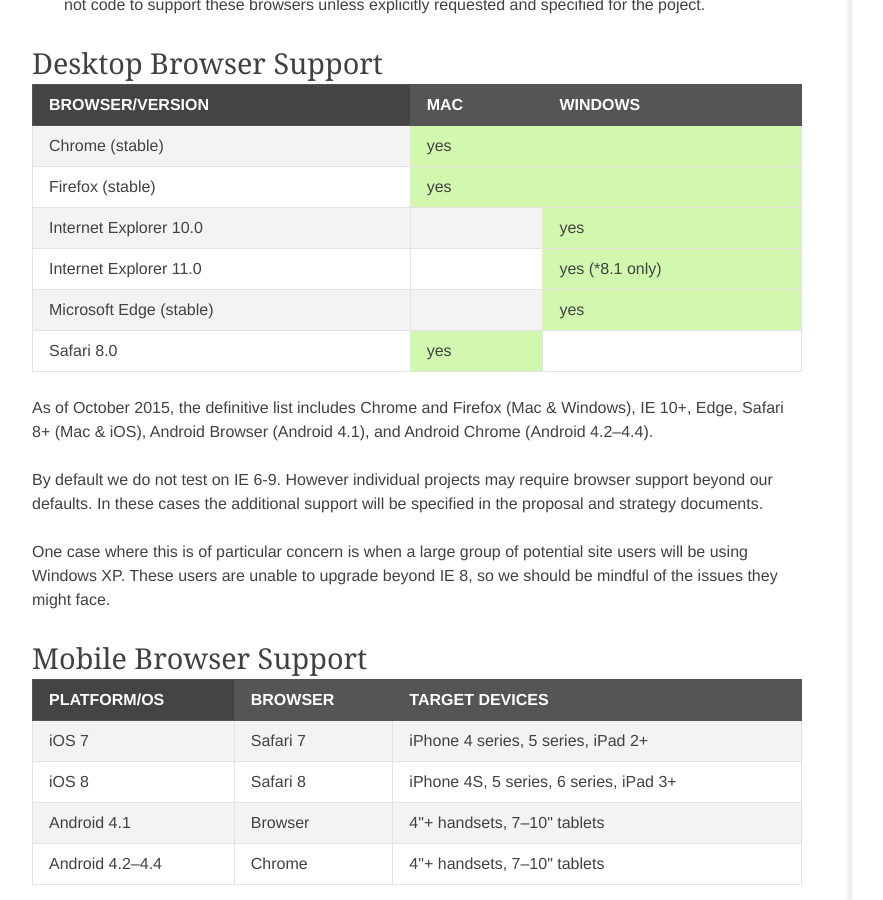
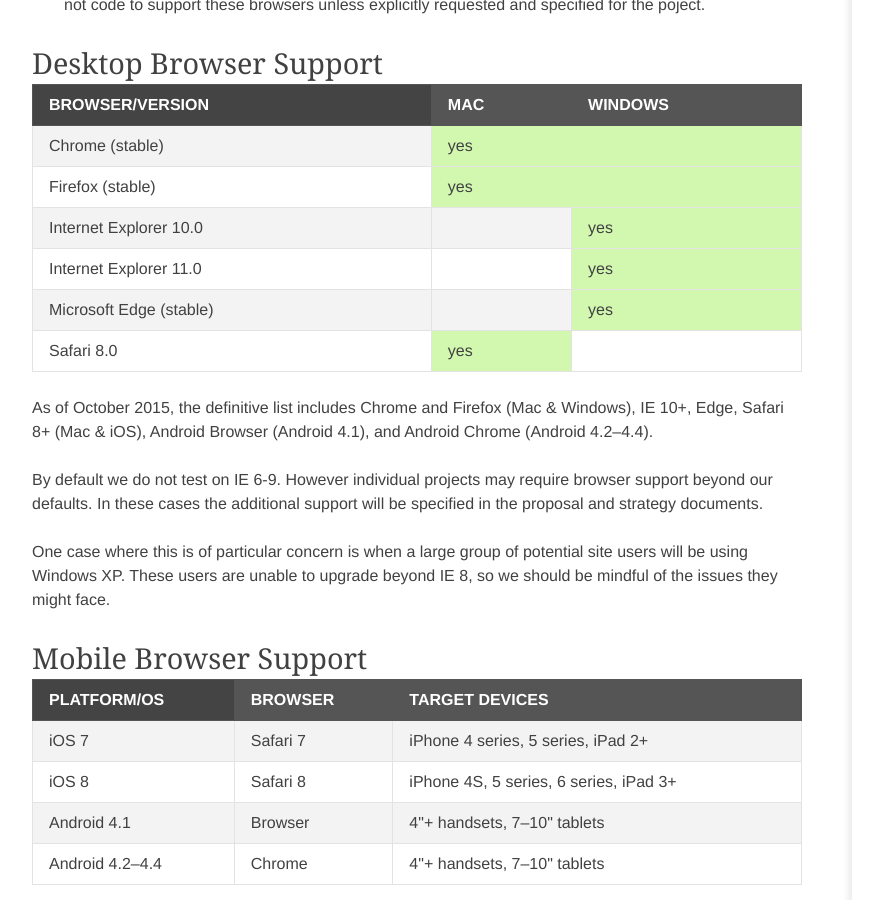
Before and after one commit to imarc/handbook, a Jekyll site: the page built from frontend.markdown, in a window 1280 px wide and 900 px high, scrolled down 7370 px. Shown: the whole window, without its empty margins (88-971 px from the left). Built offline with Jekyll 4.4.1, drawn with Linux system fonts in a browser that asks for light colours; nearby versions of some CDN libraries; some web fonts are replaced.

Commit message:
remove "8.1+ only" in IE browser support

```diff
--- a/frontend.markdown
+++ b/frontend.markdown
@@ -306,7 +306,7 @@
 	<tr>
 		<td>Internet Explorer 11.0</td>
 		<td></td>
-		<td class="supported">yes (*8.1 only)</td>
+		<td class="supported">yes</td>
 	</tr>
 	<tr>
 		<td>Microsoft Edge (stable)</td>
```
